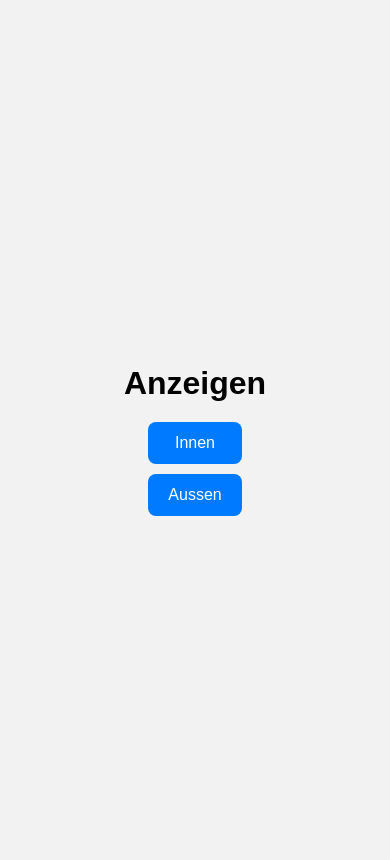
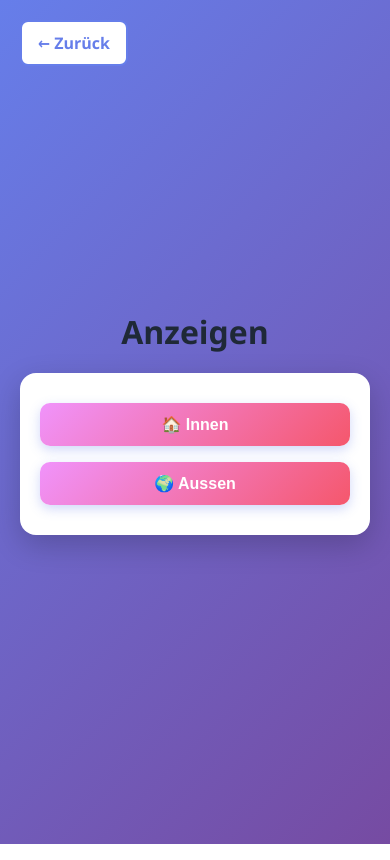
Before and after one commit to LSA99team/Bus-App, a plain HTML site: page anzeige/index.html in a window 390 px wide. Drawn offline with Linux system fonts and the light colour scheme.

Commit message:
V1.3
Version 1.3

```diff
--- a/anzeige/index.html
+++ b/anzeige/index.html
@@ -2,52 +2,20 @@
 <html lang="de">
 <head>
     <meta charset="UTF-8">
+    <meta name="viewport" content="width=device-width, initial-scale=1.0">
     <title>Anzeigen</title>
-    <style>
-        body {
-            font-family: Arial, sans-serif;
-            display: flex;
-            justify-content: center;
-            align-items: center;
-            height: 100vh;
-            background: #f2f2f2;
-            flex-direction: column;
-        }
-
-        h1 {
-            margin-bottom: 20px;
-        }
-
-        .container {
-            display: flex;
-            flex-direction: column;
-            gap: 10px;
-        }
-
-        button {
-            padding: 12px 20px;
-            font-size: 16px;
-            border: none;
-            border-radius: 8px;
-            cursor: pointer;
-            background-color: #007bff;
-            color: white;
-            transition: 0.2s;
-        }
-
-        button:hover {
-            background-color: #0056b3;
-        }
-    </style>
+    <link rel="stylesheet" href="main2.css">
 </head>
 <body>
 
 <h1>Anzeigen</h1>
 
 <div class="container">
-    <button onclick="btn1()">Innen</button>
-    <button onclick="btn2()">Aussen</button>
+    <button class="btn-secondary" onclick="btn1()">🏠 Innen</button>
+    <button class="btn-secondary" onclick="btn2()">🌍 Aussen</button>
 </div>
+
+<a href="../index.html" class="back-btn">← Zurück</a>
 
 <script>
     function btn1() {
@@ -57,7 +25,6 @@
     function btn2() {
         window.location.href = "aussen/index.html";
     }
-
 </script>
 
 </body>
--- /dev/null
+++ b/anzeige/main2.css
@@ -0,0 +1,175 @@
+/* Global Styles */
+* {
+  margin: 0;
+  padding: 0;
+  box-sizing: border-box;
+}
+
+body {
+  font-family: 'Segoe UI', Tahoma, Geneva, Verdana, sans-serif;
+  background: linear-gradient(135deg, #667eea 0%, #764ba2 100%);
+  min-height: 100vh;
+  display: flex;
+  justify-content: center;
+  align-items: center;
+  flex-direction: column;
+  padding: 20px;
+}
+
+/* Main Container */
+.container {
+  display: flex;
+  flex-direction: column;
+  gap: 16px;
+  background: white;
+  padding: 40px;
+  border-radius: 16px;
+  box-shadow: 0 10px 30px rgba(0, 0, 0, 0.2);
+  max-width: 500px;
+  width: 100%;
+}
+
+/* Headings */
+h1 {
+  color: #1f2937;
+  font-size: 2.5rem;
+  margin-bottom: 30px;
+  text-align: center;
+  font-weight: 700;
+}
+
+h2 {
+  color: #374151;
+  font-size: 1.8rem;
+  margin-bottom: 20px;
+  text-align: center;
+}
+
+/* Buttons */
+button {
+  padding: 14px 24px;
+  font-size: 1.05rem;
+  font-weight: 600;
+  border: none;
+  border-radius: 10px;
+  cursor: pointer;
+  background: linear-gradient(135deg, #667eea 0%, #764ba2 100%);
+  color: white;
+  transition: all 0.3s ease;
+  box-shadow: 0 4px 12px rgba(102, 126, 234, 0.3);
+}
+
+button:hover {
+  transform: translateY(-2px);
+  box-shadow: 0 6px 20px rgba(102, 126, 234, 0.4);
+}
+
+button:active {
+  transform: translateY(0);
+  box-shadow: 0 2px 8px rgba(102, 126, 234, 0.3);
+}
+
+button:disabled {
+  opacity: 0.5;
+  cursor: not-allowed;
+  transform: none;
+}
+
+/* Button Variants */
+.btn-primary {
+  background: linear-gradient(135deg, #667eea 0%, #764ba2 100%);
+}
+
+.btn-secondary {
+  background: linear-gradient(135deg, #f093fb 0%, #f5576c 100%);
+}
+
+.btn-success {
+  background: linear-gradient(135deg, #4facfe 0%, #00f2fe 100%);
+}
+
+.btn-danger {
+  background: linear-gradient(135deg, #fa709a 0%, #fee140 100%);
+}
+
+/* Links */
+a {
+  color: #667eea;
+  text-decoration: none;
+  transition: color 0.3s ease;
+}
+
+a:hover {
+  color: #764ba2;
+  text-decoration: underline;
+}
+
+/* Responsive Design */
+@media (max-width: 600px) {
+  .container {
+    padding: 30px 20px;
+  }
+
+  h1 {
+    font-size: 2rem;
+    margin-bottom: 20px;
+  }
+
+  h2 {
+    font-size: 1.5rem;
+  }
+
+  button {
+    padding: 12px 20px;
+    font-size: 1rem;
+  }
+}
+
+/* Back Button */
+.back-btn {
+  position: fixed;
+  top: 20px;
+  left: 20px;
+  padding: 10px 16px;
+  background: white;
+  color: #667eea;
+  border: 2px solid #667eea;
+  border-radius: 8px;
+  cursor: pointer;
+  font-weight: 600;
+  transition: all 0.3s ease;
+  z-index: 100;
+}
+
+.back-btn:hover {
+  background: #667eea;
+  color: white;
+}
+
+/* Messages */
+.success-message {
+  background: #dcfce7;
+  color: #059669;
+  padding: 16px;
+  border-radius: 8px;
+  margin-bottom: 16px;
+  border-left: 4px solid #059669;
+}
+
+.error-message {
+  background: #fee2e2;
+  color: #dc2626;
+  padding: 16px;
+  border-radius: 8px;
+  margin-bottom: 16px;
+  border-left: 4px solid #dc2626;
+}
+
+.info-message {
+  background: #dbeafe;
+  color: #1e40af;
+  padding: 16px;
+  border-radius: 8px;
+  margin-bottom: 16px;
+  border-left: 4px solid #1e40af;
+}
--- /dev/null
+++ b/main.css
@@ -0,0 +1,175 @@
+/* Global Styles */
+* {
+  margin: 0;
+  padding: 0;
+  box-sizing: border-box;
+}
+
+body {
+  font-family: 'Segoe UI', Tahoma, Geneva, Verdana, sans-serif;
+  background: linear-gradient(135deg, #667eea 0%, #764ba2 100%);
+  min-height: 100vh;
+  display: flex;
+  justify-content: center;
+  align-items: center;
+  flex-direction: column;
+  padding: 20px;
+}
+
+/* Main Container */
+.container {
+  display: flex;
+  flex-direction: column;
+  gap: 16px;
+  background: white;
+  padding: 40px;
+  border-radius: 16px;
+  box-shadow: 0 10px 30px rgba(0, 0, 0, 0.2);
+  max-width: 500px;
+  width: 100%;
+}
+
+/* Headings */
+h1 {
+  color: #1f2937;
+  font-size: 2.5rem;
+  margin-bottom: 30px;
+  text-align: center;
+  font-weight: 700;
+}
+
+h2 {
+  color: #374151;
+  font-size: 1.8rem;
+  margin-bottom: 20px;
+  text-align: center;
+}
+
+/* Buttons */
+button {
+  padding: 14px 24px;
+  font-size: 1.05rem;
+  font-weight: 600;
+  border: none;
+  border-radius: 10px;
+  cursor: pointer;
+  background: linear-gradient(135deg, #667eea 0%, #764ba2 100%);
+  color: white;
+  transition: all 0.3s ease;
+  box-shadow: 0 4px 12px rgba(102, 126, 234, 0.3);
+}
+
+button:hover {
+  transform: translateY(-2px);
+  box-shadow: 0 6px 20px rgba(102, 126, 234, 0.4);
+}
+
+button:active {
+  transform: translateY(0);
+  box-shadow: 0 2px 8px rgba(102, 126, 234, 0.3);
+}
+
+button:disabled {
+  opacity: 0.5;
+  cursor: not-allowed;
+  transform: none;
+}
+
+/* Button Variants */
+.btn-primary {
+  background: linear-gradient(135deg, #667eea 0%, #764ba2 100%);
+}
+
+.btn-secondary {
+  background: linear-gradient(135deg, #f093fb 0%, #f5576c 100%);
+}
+
+.btn-success {
+  background: linear-gradient(135deg, #4facfe 0%, #00f2fe 100%);
+}
+
+.btn-danger {
+  background: linear-gradient(135deg, #fa709a 0%, #fee140 100%);
+}
+
+/* Links */
+a {
+  color: #667eea;
+  text-decoration: none;
+  transition: color 0.3s ease;
+}
+
+a:hover {
+  color: #764ba2;
+  text-decoration: underline;
+}
+
+/* Responsive Design */
+@media (max-width: 600px) {
+  .container {
+    padding: 30px 20px;
+  }
+
+  h1 {
+    font-size: 2rem;
+    margin-bottom: 20px;
+  }
+
+  h2 {
+    font-size: 1.5rem;
+  }
+
+  button {
+    padding: 12px 20px;
+    font-size: 1rem;
+  }
+}
+
+/* Back Button */
+.back-btn {
+  position: fixed;
+  top: 20px;
+  left: 20px;
+  padding: 10px 16px;
+  background: white;
+  color: #667eea;
+  border: 2px solid #667eea;
+  border-radius: 8px;
+  cursor: pointer;
+  font-weight: 600;
+  transition: all 0.3s ease;
+  z-index: 100;
+}
+
+.back-btn:hover {
+  background: #667eea;
+  color: white;
+}
+
+/* Messages */
+.success-message {
+  background: #dcfce7;
+  color: #059669;
+  padding: 16px;
+  border-radius: 8px;
+  margin-bottom: 16px;
+  border-left: 4px solid #059669;
+}
+
+.error-message {
+  background: #fee2e2;
+  color: #dc2626;
+  padding: 16px;
+  border-radius: 8px;
+  margin-bottom: 16px;
+  border-left: 4px solid #dc2626;
+}
+
+.info-message {
+  background: #dbeafe;
+  color: #1e40af;
+  padding: 16px;
+  border-radius: 8px;
+  margin-bottom: 16px;
+  border-left: 4px solid #1e40af;
+}
--- a/ticket/payment.js
+++ b/ticket/payment.js
@@ -46,7 +46,7 @@ function showPaymentForm(method, amount) {
       html = `
         <h3>Bankkonto</h3>
         <input type="text" placeholder="name" />
-        <input type="text" placeholder="Kontonummer" maxlength="28" />
+        <input type="text" placeholder="Kontonummer" maxlength="27" />
         <button onclick="processPayment('Bankkonto', '${amount}')">Bezahlen €${amount}</button>
       `;
       break;
```
Also changed, not shown: bordcomputer/app.js (+31 -7 lines), index.html (+7 -42 lines), server/data/tickets.json (+14 -2 lines), server/data/users.json (+5 -5 lines), server/routes/tickets.js (+16 -0 lines), ticket/app.js (+8 -0 lines), ticket/index.html (+1 -0 lines), ticket/kategorien.html (+5 -0 lines), ticket/payment.html (+1 -1 lines).
